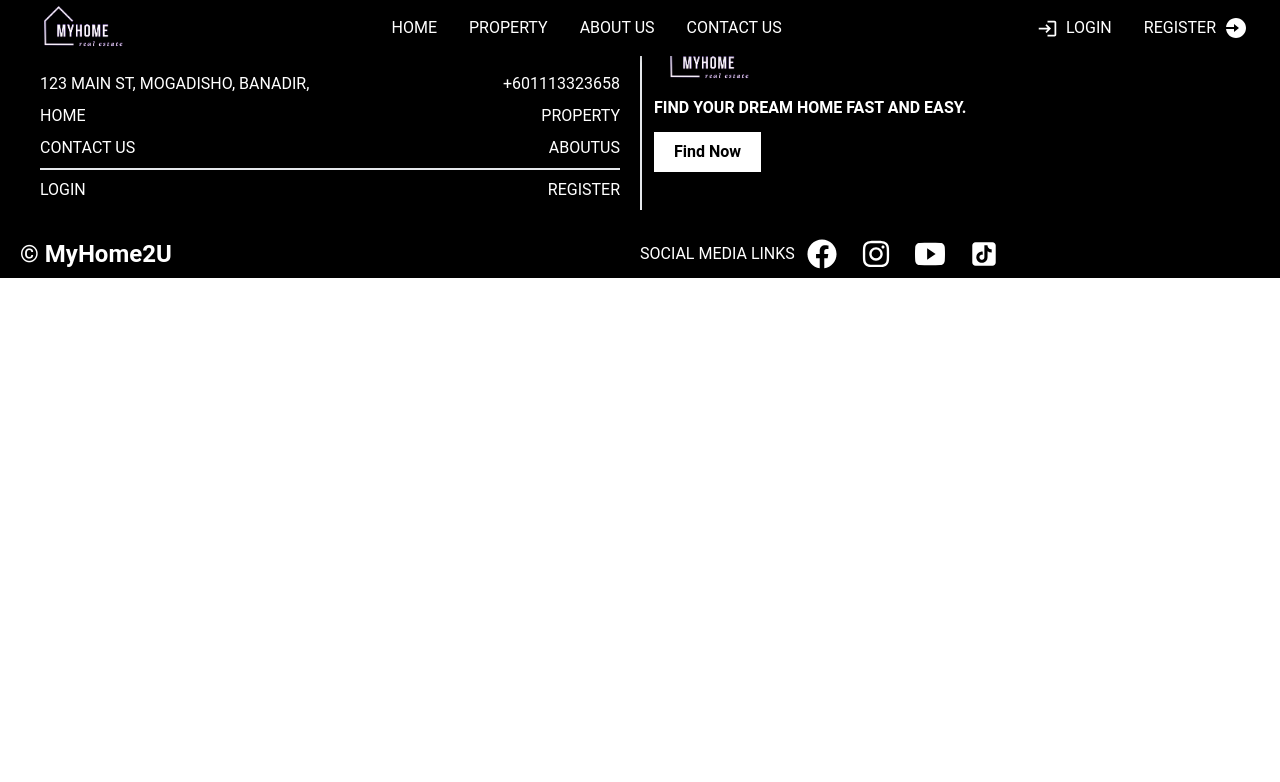
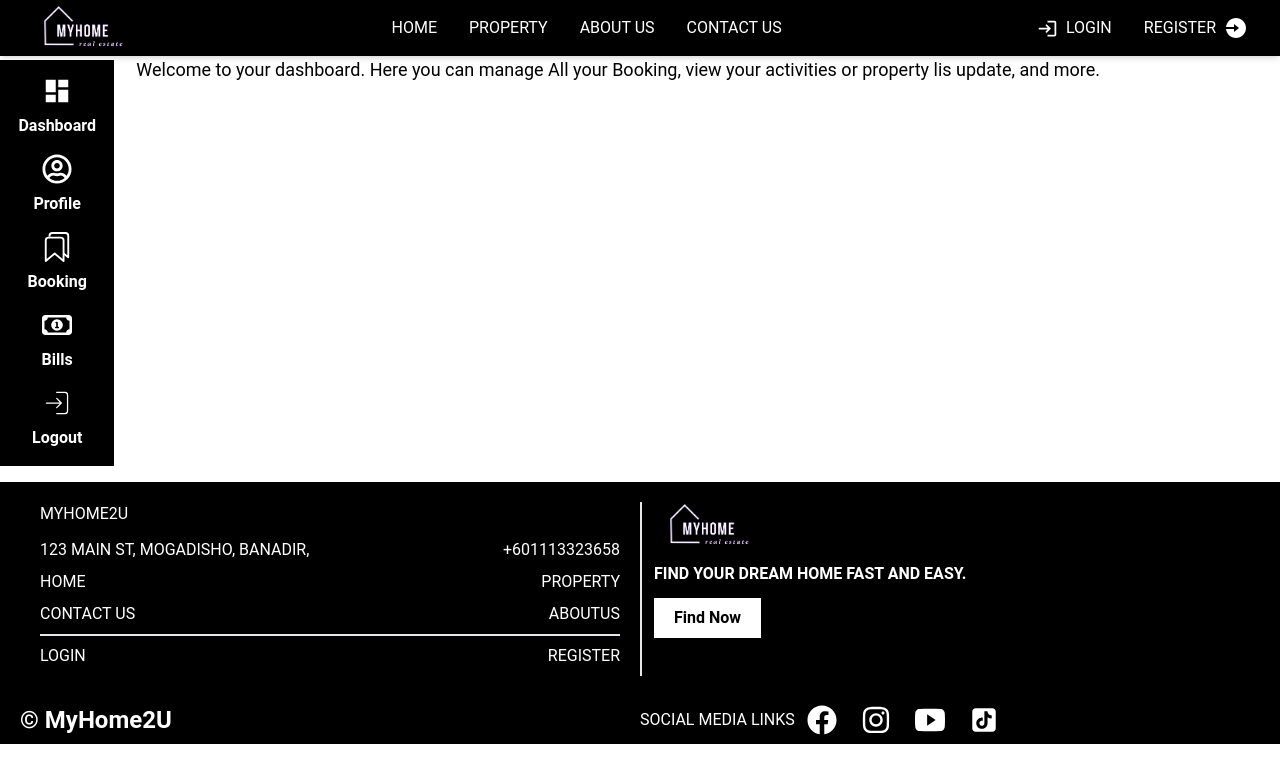
Before and after one commit to Nucmaan/statefrontend, a React (Create React App) app: page /Booking in a window 1280 px wide. Shown: the top 782 px of the page. Built offline with nearby package versions, Linux system fonts and the light colour scheme.

Commit message:
updates for sideBar
updates for sideBar

```diff
--- a/src/Admin/Dashboard.js
+++ /dev/null
@@ -1,9 +0,0 @@
-import React from 'react'
-
-function Dashboard() {
-  return (
-    <div>Dashboard</div>
-  )
-}
-
-export default Dashboard
--- a/src/Agent/Dashboard.js
+++ /dev/null
@@ -1,9 +0,0 @@
-import React from 'react'
-
-function Dashboard() {
-  return (
-    <div>Dashboard</div>
-  )
-}
-
-export default Dashboard
--- a/src/App.js
+++ b/src/App.js
@@ -10,6 +10,10 @@ import Herro from "./Components/Herro";
 import ViewAll from "./Pages/ViewAll";
 import ViewBlog from "./Pages/ViewBlog";
 import ViewProperty from "./Pages/ViewProperty";
+import UserDashboard from "./Renter/UserDashboard";
+import Booking from "./Renter/Booking";
+import Profile from "./Renter/Profile";
+import Welcome from "./Renter/Welcome";
 
 export default function App() {
   return (
@@ -27,6 +31,14 @@ export default function App() {
         <Route path="/ViewAll" element={<ViewAll />} />
         <Route path="/ViewBlog" element={<ViewBlog />} />
         <Route path="/ViewSingleProperty" element={<ViewProperty />} />
+
+        <Route path="/UserDashboard" element={<UserDashboard />} />
+
+        <Route path="/Booking" element={<Booking />} />
+        <Route path="/Profile" element={<Profile />} />
+        <Route path="/WelcomeUser" element={<Welcome />} />
+
+
       </Routes>
 
       <Footer />
--- /dev/null
+++ b/src/Renter/Booking.js
@@ -0,0 +1,21 @@
+import React from "react";
+import SideBar from "./SideBar";
+
+function Booking() {
+  return (
+    <div className="grid grid-cols-[1fr_3fr] md:grid-cols-[1fr_10fr] bg-white text-black my-15 ">
+      <div className="border-r-2 border-white  mt-9">
+        <SideBar />
+      </div>
+
+      <div className="pl-5 pt-14  overflow-auto">
+        <p className="text-lg">
+          Welcome to your dashboard. Here you can manage All your Booking, view
+          your activities or property lis update, and more.
+        </p>
+      </div>
+    </div>
+  );
+}
+
+export default Booking;
--- a/src/Renter/Dashboard.js
+++ /dev/null
@@ -1,9 +0,0 @@
-import React from 'react'
-
-function Dashboard() {
-  return (
-    <div>Dashboard</div>
-  )
-}
-
-export default Dashboard
--- /dev/null
+++ b/src/Renter/Profile.js
@@ -0,0 +1,22 @@
+import React from 'react'
+import SideBar from './SideBar'
+
+function Profile() {
+  return (
+    <div className="grid grid-cols-[1fr_3fr] md:grid-cols-[1fr_10fr]  text-black  my-15 ">
+    <div className="border-r-2 border-white  mt-9">
+      <SideBar />
+    </div>
+
+    <div className="pl-5 pt-14  overflow-auto">
+    <p className="text-lg">
+        Welcome to your Profile. Here you can manage All your Profile, view your
+        activities or property lis update, and more.
+      </p>
+
+    </div>
+  </div>
+  )
+}
+
+export default Profile
--- /dev/null
+++ b/src/Renter/SideBar.js
@@ -0,0 +1,51 @@
+import React from "react";
+import { FaRegUserCircle } from "react-icons/fa";
+import { IoBookmarksOutline } from "react-icons/io5";
+import { FaRegMoneyBill1 } from "react-icons/fa6";
+import { CiLogin } from "react-icons/ci";
+import { MdDashboard } from "react-icons/md";
+
+import { Link } from "react-router-dom";
+
+function SideBar() {
+  return (
+    <div className="pt-2 flex flex-col  bg-black mt-6">
+      <Link to="/WelcomeUser">
+        <div className="flex flex-col justify-center items-center mb-2 mt-2">
+          <MdDashboard size={30} className="text-white " />
+          <p className="text-white font-bold mt-2 mb-2">Dashboard</p>
+        </div>
+      </Link>
+
+      <Link to="/Profile">
+        <div className="flex flex-col justify-center items-center mb-2 ">
+          <FaRegUserCircle size={30} className="text-white " />
+          <p className="text-white font-bold mt-2 mb-2">Profile</p>
+        </div>
+      </Link>
+
+      <Link to="/Booking">
+        <div className="flex flex-col justify-center items-center mb-2 ">
+          <IoBookmarksOutline size={30} className="text-white " />
+          <p className="text-white font-bold mt-2  mb-2">Booking</p>
+        </div>
+      </Link>
+
+      <Link to="/Bills">
+        <div className="flex flex-col justify-center items-center mb-2 ">
+          <FaRegMoneyBill1 size={30} className="text-white " />
+          <p className="text-white font-bold mt-2  mb-2">Bills</p>
+        </div>
+      </Link>
+
+      <Link to="/">
+        <div className="flex flex-col justify-center items-center mb-2 ">
+          <CiLogin size={30} className="text-white " />
+          <p className="text-white font-bold mt-2  mb-2">Logout</p>
+        </div>
+      </Link>
+    </div>
+  );
+}
+
+export default SideBar;
--- /dev/null
+++ b/src/Renter/UserDashboard.js
@@ -0,0 +1,21 @@
+import React from "react";
+import SideBar from "./SideBar";
+
+function UserDashboard() {
+  return (
+    <div className="grid grid-cols-[1fr_3fr] md:grid-cols-[1fr_10fr]  text-white  my-15 ">
+      <div className="border-r-2 border-white  mt-9">
+        <SideBar />
+      </div>
+
+      <div className="pl-5 pt-14 ">
+        <p className="text-lg">
+          Welcome to your dashboard. Here you can manage your profile, view your
+          activities, and more.
+        </p>
+      </div>
+    </div>
+  );
+}
+
+export default UserDashboard;
--- /dev/null
+++ b/src/Renter/Welcome.js
@@ -0,0 +1,21 @@
+import React from 'react'
+import SideBar from './SideBar'
+
+function Welcome() {
+  return (
+    <div className="grid grid-cols-[1fr_3fr] md:grid-cols-[1fr_10fr]  text-black  my-15 ">
+    <div className="border-r-2 border-white  mt-9">
+      <SideBar />
+    </div>
+
+    <div className="pl-5 pt-14 ">
+    <p className="text-lg">
+    Welcome to your dashboard. Here you can manage your profile, view your
+    activities, and more.
+    </p>
+    </div>
+  </div>
+  )
+}
+
+export default Welcome
```
